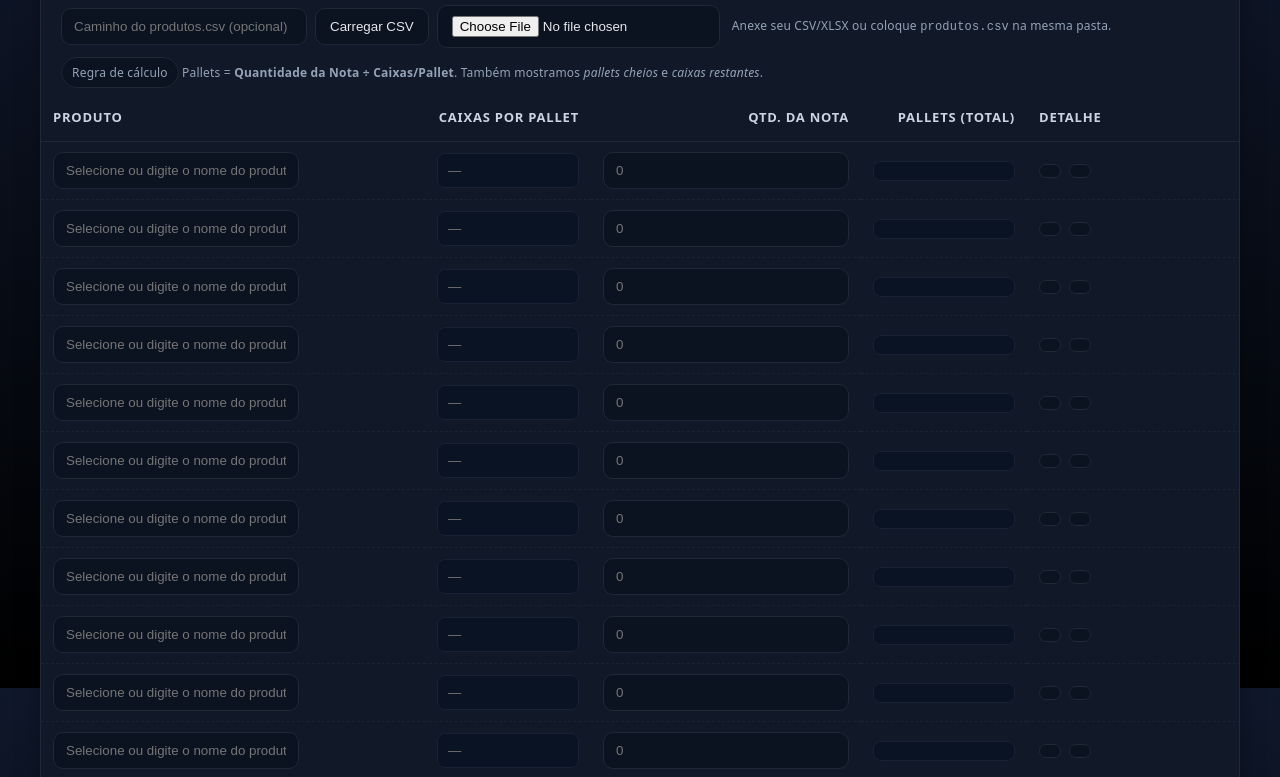
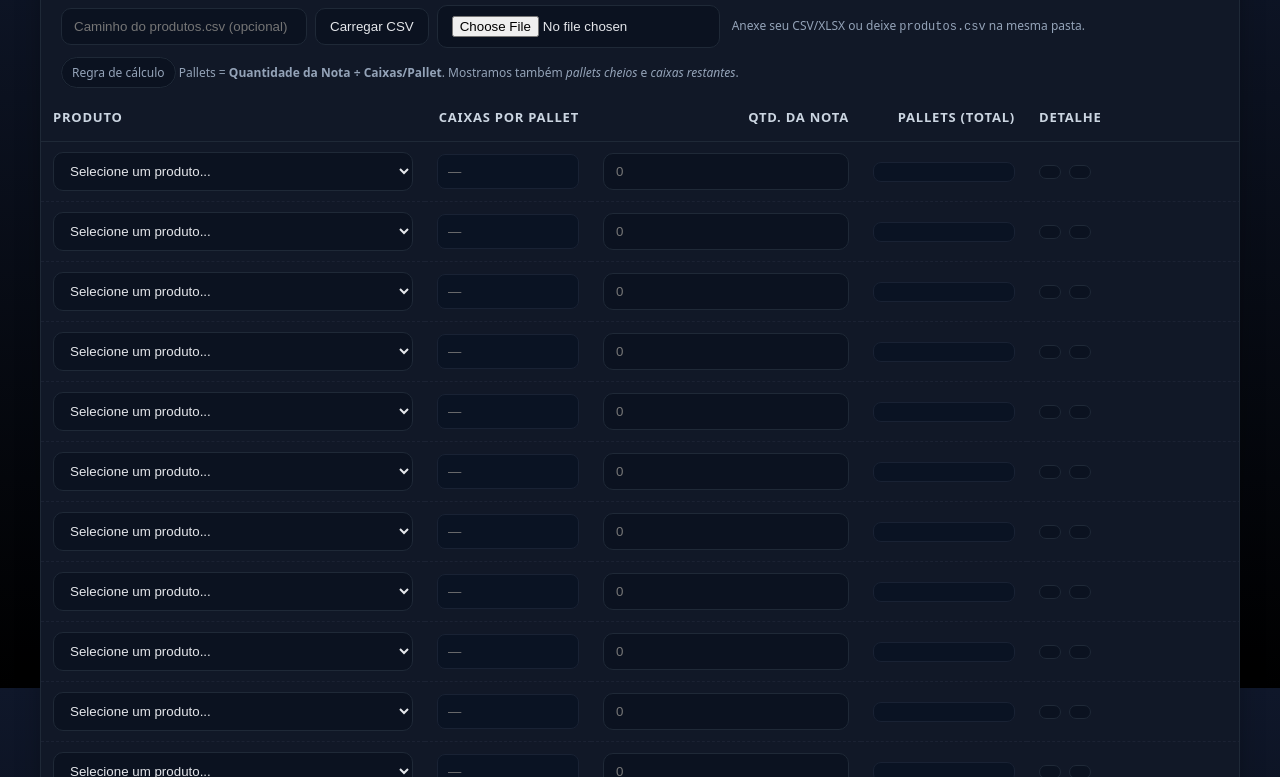
Before and after one commit to LogisticaIncobel/confersku, a plain HTML site: page index.html in a window 1280 px wide. Shown: the part 112-889 px from the top of the page. Drawn offline with Linux system fonts and the light colour scheme.

Commit message:
Update index.html

```diff
--- a/index.html
+++ b/index.html
@@ -5,58 +5,38 @@
 <meta name="viewport" content="width=device-width, initial-scale=1" />
 <title>Conferência de Pallets</title>
 
-<!-- SheetJS para suportar XLSX opcionalmente (se não quiser usar, remova este script) -->
+<!-- SheetJS opcional para XLSX -->
 <script src="https://cdn.jsdelivr.net/npm/xlsx@0.18.5/dist/xlsx.full.min.js"></script>
 
 <style>
   :root{
-    --bg:#0f172a;         /* azul marinho escuro */
-    --panel:#111827;
-    --muted:#94a3b8;
-    --border:#1f2937;
-    --accent:#22d3ee;
-    --good:#22c55e;
-    --warn:#f59e0b;
-    --bad:#ef4444;
-    --white:#e5e7eb;
+    --bg:#0f172a; --panel:#111827; --muted:#94a3b8; --border:#1f2937;
+    --accent:#22d3ee; --good:#22c55e; --warn:#f59e0b; --bad:#ef4444; --white:#e5e7eb;
   }
   html,body{height:100%}
-  body{
-    margin:0; background:linear-gradient(180deg, var(--bg), #000);
-    color:var(--white); font:500 15px/1.5 system-ui, -apple-system, Segoe UI, Roboto, Ubuntu, Cantarell, "Helvetica Neue", Arial;
-    letter-spacing:.2px;
-  }
+  body{margin:0; background:linear-gradient(180deg, var(--bg), #000);
+    color:var(--white); font:500 15px/1.5 system-ui, -apple-system, Segoe UI, Roboto, Ubuntu, Cantarell, "Helvetica Neue", Arial;}
   .wrap{max-width:1200px; margin:32px auto; padding:0 16px}
-  .card{
-    background:var(--panel); border:1px solid var(--border);
-    border-radius:16px; box-shadow:0 10px 25px rgba(0,0,0,.25);
-    overflow:hidden;
-  }
-  header{
-    display:flex; align-items:center; justify-content:space-between;
-    gap:16px; padding:20px 20px 8px 20px;
-  }
+  .card{background:var(--panel); border:1px solid var(--border); border-radius:16px; box-shadow:0 10px 25px rgba(0,0,0,.25); overflow:hidden;}
+  header{display:flex; align-items:center; justify-content:space-between; gap:16px; padding:20px 20px 8px 20px;}
   h1{font-size:22px; margin:0}
   .muted{color:var(--muted); font-weight:400}
-  .toolbar{
-    display:flex; flex-wrap:wrap; gap:8px; align-items:center; padding:0 20px 16px 20px;
-  }
+  .toolbar{display:flex; flex-wrap:wrap; gap:8px; align-items:center; padding:0 20px 16px 20px;}
   .btn, .file{
     appearance:none; border:1px solid var(--border); border-radius:10px; padding:10px 14px;
     background:#0b1220; color:var(--white); cursor:pointer;
   }
   .btn:hover{border-color:#2b3648}
   .btn.accent{border-color:transparent; background:linear-gradient(90deg, #0891b2, #06b6d4); color:#001016; font-weight:700}
-  .input{
+  .input, select{
     background:#0b1220; border:1px solid var(--border); border-radius:10px; color:var(--white);
     padding:10px 12px; min-width:220px;
   }
+  select{width:100%}
   .hint{font-size:12px; color:var(--muted); margin-left:4px}
   table{width:100%; border-collapse:collapse}
-  thead th{
-    text-align:left; font-weight:700; color:#cbd5e1; font-size:13px; text-transform:uppercase; letter-spacing:.06em;
-    border-bottom:1px solid var(--border); padding:14px 12px;
-  }
+  thead th{text-align:left; font-weight:700; color:#cbd5e1; font-size:13px; text-transform:uppercase; letter-spacing:.06em;
+    border-bottom:1px solid var(--border); padding:14px 12px;}
   tbody td{border-top:1px dashed #1b2233; padding:10px 12px; vertical-align:middle}
   tbody tr:hover{background:#0c1426}
   .number{width:120px}
@@ -71,9 +51,7 @@
   .grid2{display:grid; grid-template-columns:1fr auto; gap:8px; align-items:center}
   .small{font-size:12px; color:var(--muted)}
   .footnote{padding:12px 20px 20px 20px}
-  @media (max-width:880px){
-    .number{width:110px}
-  }
+  @media (max-width:880px){ .number{width:110px} }
 </style>
 </head>
 <body>
@@ -82,7 +60,7 @@
       <header>
         <div>
           <h1>Conferência de Pallets</h1>
-          <div class="muted">Escolha até 20 produtos, informe a quantidade da nota e veja os pallets calculados automaticamente.</div>
+          <div class="muted">Selecione até 20 produtos do arquivo e informe a quantidade da nota para ver os pallets.</div>
         </div>
         <button class="btn accent" id="btnLimpar">Limpar tudo</button>
       </header>
@@ -94,13 +72,13 @@
         </div>
         <div class="grid2" style="min-width:320px">
           <input type="file" id="filePicker" class="file" accept=".csv,.xlsx,.xls" />
-          <span class="hint">Anexe seu CSV/XLSX ou coloque <code>produtos.csv</code> na mesma pasta.</span>
+          <span class="hint">Anexe seu CSV/XLSX ou deixe <code>produtos.csv</code> na mesma pasta.</span>
         </div>
       </div>
 
       <div style="padding:0 20px 12px 20px" class="small">
         <span class="pill">Regra de cálculo</span> Pallets = <strong>Quantidade da Nota ÷ Caixas/Pallet</strong>.
-        Também mostramos <em>pallets cheios</em> e <em>caixas restantes</em>.
+        Mostramos também <em>pallets cheios</em> e <em>caixas restantes</em>.
       </div>
 
       <div style="overflow:auto">
@@ -128,7 +106,7 @@
       </div>
 
       <div class="footnote small">
-        Dica: mantenha um arquivo <code>produtos.csv</code> com cabeçalho <code>Produto,CaixasPorPallet</code> no mesmo diretório desta página para carregar automaticamente na abertura.
+        Mantenha um <code>produtos.csv</code> com cabeçalho <code>Produto,CaixasPorPallet</code> no mesmo diretório para carregar automaticamente.
       </div>
     </div>
   </div>
@@ -142,7 +120,6 @@ const toNumber = v => {
   if (!v) return NaN;
   return Number(String(v).replace(/\./g,'').replace(',', '.'));
 };
-const sleep = ms => new Promise(r => setTimeout(r, ms));
 
 /** ================== Base de produtos =================== */
 let produtos = []; // [{nome, caixasPorPallet}]
@@ -153,9 +130,8 @@ async function carregarCSVTexto(csvText){
   const linhas = csvText.split(/\r?\n/).map(l=>l.trim()).filter(Boolean);
   const out = [];
   for (let i=0;i<linhas.length;i++){
-    // Suporta vírgula como separador; ignora aspas simples
     const parts = linhas[i].split(/,(?![^"]*"(?:(?:[^"]*"){2})*[^"]*$)/).map(s => s.replace(/^"|"$/g,'').trim());
-    if (i===0 && parts[0].toLowerCase().includes('produto')) continue; // ignora cabeçalho
+    if (i===0 && parts[0]?.toLowerCase().includes('produto')) continue; // cabeçalho
     if (parts.length < 2) continue;
     const nome = parts[0];
     const caixas = toNumber(parts[1]);
@@ -178,7 +154,6 @@ async function carregarDeArquivo(arquivo){
     const text = await arquivo.text();
     return await carregarCSVTexto(text);
   } else {
-    // XLSX via SheetJS
     const data = await arquivo.arrayBuffer();
     const wb = XLSX.read(data, {type:'array'});
     const ws = wb.Sheets[wb.SheetNames[0]];
@@ -191,21 +166,19 @@ async function carregarDeArquivo(arquivo){
 function atualizarMapa(prodList){
   produtos = prodList.sort((a,b)=>a.nome.localeCompare(b.nome,'pt-BR',{sensitivity:'base'}));
   mapa = new Map(produtos.map(p=>[p.nome, p.caixasPorPallet]));
+  montarOpcoesSelect(); // atualiza todas as listas
 }
 
 /** ================== UI: Linhas e cálculos =================== */
 function criarLinha(index){
   const tr = document.createElement('tr');
 
-  // Produto (input + datalist)
+  // Produto (SELECT com opções do CSV)
   const tdProduto = document.createElement('td');
-  const inputProduto = document.createElement('input');
-  inputProduto.setAttribute('list', 'listaProdutos');
-  inputProduto.placeholder = 'Selecione ou digite o nome do produto';
-  inputProduto.className = 'input';
-  inputProduto.autocomplete = 'off';
-  inputProduto.dataset.idx = index;
-  tdProduto.appendChild(inputProduto);
+  const selectProduto = document.createElement('select');
+  selectProduto.className = 'input';
+  selectProduto.dataset.idx = index;
+  tdProduto.appendChild(selectProduto);
 
   // Caixas por pallet (readonly)
   const tdCaixas = document.createElement('td'); tdCaixas.className = 'right';
@@ -239,8 +212,8 @@ function criarLinha(index){
   tr.appendChild(tdProduto); tr.appendChild(tdCaixas); tr.appendChild(tdQtd); tr.appendChild(tdPallets); tr.appendChild(tdDetalhe);
 
   // Eventos
-  inputProduto.addEventListener('change', ()=>{
-    const nome = inputProduto.value.trim();
+  selectProduto.addEventListener('change', ()=>{
+    const nome = selectProduto.value;
     if (mapa.has(nome)){
       const cx = mapa.get(nome);
       caixas.value = fmt(cx);
@@ -283,20 +256,30 @@ function montarLinhas(){
   for (let i=0;i<MAX_LINHAS;i++){
     tbody.appendChild(criarLinha(i+1));
   }
+  montarOpcoesSelect(); // preenche selects existentes com a base atual (se houver)
 }
 
-function montarDatalist(){
-  // Remove antigo se existir
-  let dl = document.getElementById('listaProdutos');
-  if (dl) dl.remove();
-  dl = document.createElement('datalist');
-  dl.id = 'listaProdutos';
-  for (const p of produtos){
-    const opt = document.createElement('option');
-    opt.value = p.nome;
-    dl.appendChild(opt);
+function montarOpcoesSelect(){
+  const selects = byId('tbody').querySelectorAll('select');
+  for (const sel of selects){
+    const valorAtual = sel.value;
+    sel.innerHTML = ''; // limpa
+    const opt0 = document.createElement('option');
+    opt0.value = ''; opt0.textContent = 'Selecione um produto...';
+    opt0.disabled = true; opt0.selected = true;
+    sel.appendChild(opt0);
+    for (const p of produtos){
+      const opt = document.createElement('option');
+      opt.value = p.nome;
+      opt.textContent = p.nome;
+      sel.appendChild(opt);
+    }
+    // tenta restaurar escolha se ainda existir
+    if (valorAtual && mapa.has(valorAtual)){
+      sel.value = valorAtual;
+      sel.dispatchEvent(new Event('change'));
+    }
   }
-  document.body.appendChild(dl);
 }
 
 function atualizarTotais(){
@@ -330,9 +313,8 @@ async function tentarCarregarAutomatico(){
   try{
     const lista = await carregarDeURL('produtos.csv');
     atualizarMapa(lista);
-    montarDatalist();
   }catch(e){
-    // Silencioso se não encontrar
+    // Se não achar, mantém vazio até o usuário carregar manualmente
   }
 }
 
@@ -342,7 +324,6 @@ byId('btnCarregarURL').addEventListener('click', async ()=>{
   try{
     const lista = await carregarDeURL(url);
     atualizarMapa(lista);
-    montarDatalist();
     alert('Base carregada com sucesso!');
   }catch(e){
     alert('Falha ao carregar: ' + e.message);
@@ -355,7 +336,6 @@ byId('filePicker').addEventListener('change', async (ev)=>{
   try{
     const lista = await carregarDeArquivo(file);
     atualizarMapa(lista);
-    montarDatalist();
     alert('Base carregada com sucesso!');
   }catch(e){
     alert('Falha ao ler arquivo: ' + e.message);
@@ -370,7 +350,6 @@ byId('btnLimpar').addEventListener('click', ()=>{
 (async function main(){
   montarLinhas();
   await tentarCarregarAutomatico();
-  montarDatalist();
 })();
 </script>
 </body>
```
